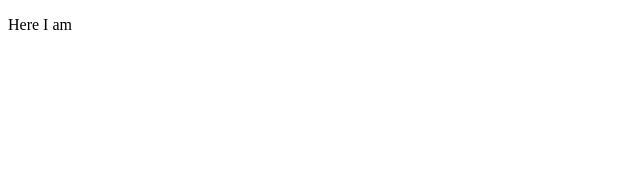
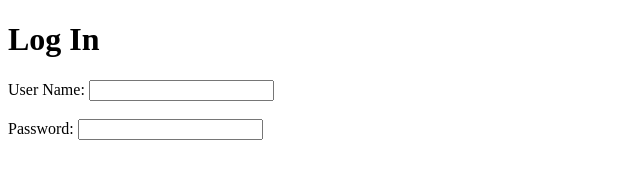
Before and after one commit to lenrayf/myWay, a plain HTML site: page index.html in a window 1280 px wide. Shown: the whole page, without its empty margins (0-640 px from the left). Drawn offline with Linux system fonts and the light colour scheme.

Commit message:
aqui inicia todo

```diff
--- a/index.html
+++ b/index.html
@@ -4,9 +4,22 @@
     <meta charset="UTF-8">
     <meta http-equiv="X-UA-Compatible" content="IE=edge">
     <meta name="viewport" content="width=device-width, initial-scale=1.0">
-    <title>Document</title>
+    <title>Portfolio</title>
 </head>
 <body>
-    <p>Here I am</p>
+    <div id="Login_form">
+        <header id="Head">
+            <h1>Log In</h1>
+        </header>
+        <form>
+            <label for="user_name">User Name: </label>
+            <input type="text" id="user_name" name="User Name"></br></br>
+            <label for="password">Password: </label>
+            <input type="password" id="password" name="Password">
+
+        </form>
+    </div>
+
+
 </body>
 </html>
```
